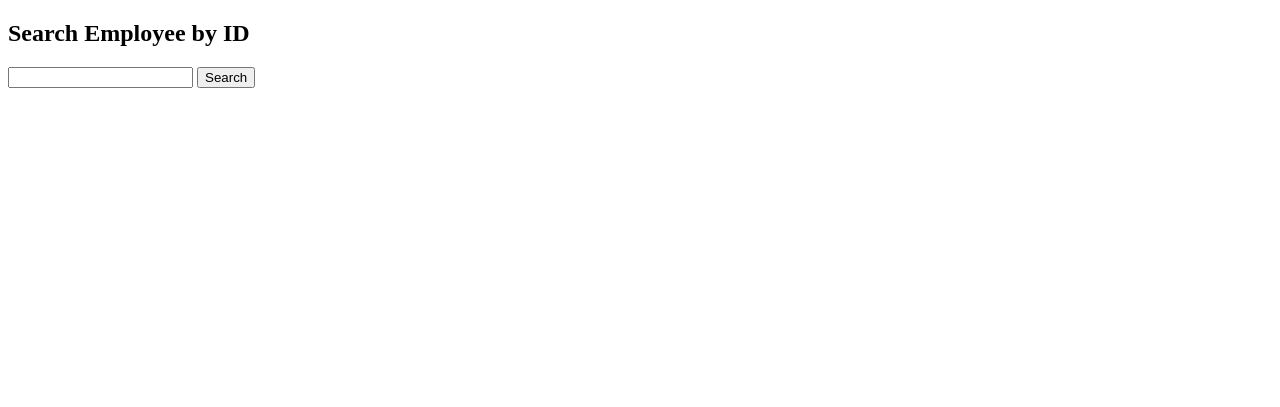
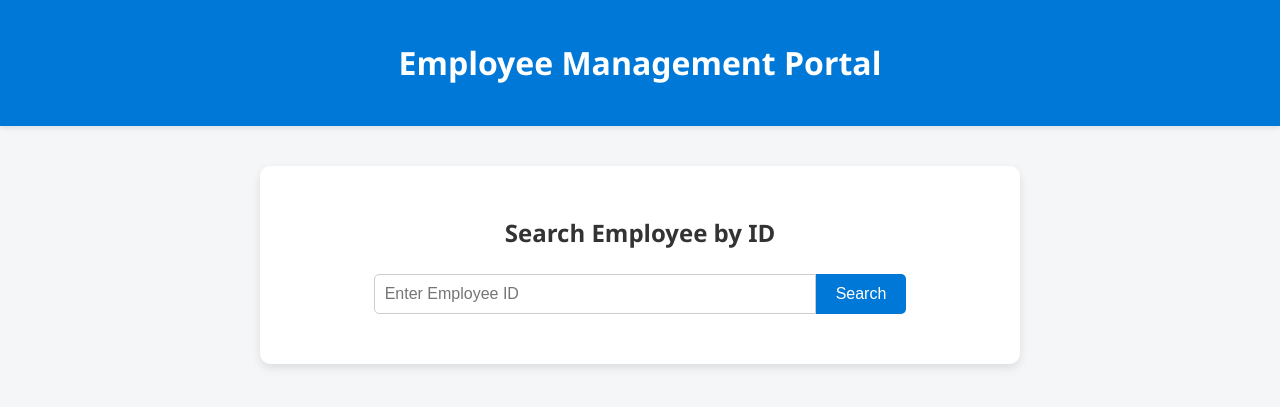
Before and after one commit to Faruk1301/todo-flask-app, a Flask app: page / in a window 1280 px wide. Shown: the top 407 px of the page. Run offline with Flask 3, Linux system fonts and the light colour scheme.

Commit message:
Update index.html

```diff
--- a/templates/index.html
+++ b/templates/index.html
@@ -1,27 +1,129 @@
 <!DOCTYPE html>
-<html>
+<html lang="en">
 <head>
+    <meta charset="UTF-8">
+    <meta name="viewport" content="width=device-width, initial-scale=1.0">
     <title>Employee Search</title>
+    <style>
+        body {
+            font-family: 'Segoe UI', Tahoma, Geneva, Verdana, sans-serif;
+            background-color: #f4f6f8;
+            margin: 0;
+            padding: 0;
+        }
+
+        header {
+            background-color: #0078d7;
+            color: white;
+            padding: 20px;
+            text-align: center;
+            box-shadow: 0 2px 5px rgba(0,0,0,0.1);
+        }
+
+        .container {
+            max-width: 700px;
+            margin: 40px auto;
+            background-color: white;
+            padding: 30px;
+            border-radius: 10px;
+            box-shadow: 0 4px 10px rgba(0,0,0,0.1);
+        }
+
+        h2 {
+            color: #333;
+            text-align: center;
+            margin-bottom: 25px;
+        }
+
+        form {
+            display: flex;
+            justify-content: center;
+            margin-bottom: 20px;
+        }
+
+        input[type="number"] {
+            padding: 10px;
+            font-size: 16px;
+            width: 60%;
+            border: 1px solid #ccc;
+            border-radius: 5px 0 0 5px;
+            outline: none;
+        }
+
+        button {
+            padding: 10px 20px;
+            font-size: 16px;
+            border: none;
+            background-color: #0078d7;
+            color: white;
+            border-radius: 0 5px 5px 0;
+            cursor: pointer;
+            transition: background-color 0.3s ease;
+        }
+
+        button:hover {
+            background-color: #005a9e;
+        }
+
+        .result {
+            margin-top: 20px;
+            padding: 20px;
+            background-color: #e6f0fa;
+            border-radius: 8px;
+        }
+
+        .result h3 {
+            margin-top: 0;
+            color: #0078d7;
+        }
+
+        .result ul {
+            list-style: none;
+            padding: 0;
+        }
+
+        .result li {
+            margin: 5px 0;
+            font-size: 16px;
+        }
+
+        .error {
+            color: red;
+            text-align: center;
+            font-weight: bold;
+        }
+    </style>
 </head>
 <body>
+    <header>
+        <h1>Employee Management Portal</h1>
+    </header>
+
+    <div class="container">
         <h2>Search Employee by ID</h2>
+
         <form method="post">
-        <input type="number" name="emp_id" required>
+            <input type="number" name="emp_id" placeholder="Enter Employee ID" required>
             <button type="submit">Search</button>
         </form>
 
+        {% if error %}
+            <div class="error">{{ error }}</div>
+        {% endif %}
+
         {% if employee %}
+            <div class="result">
                 <h3>Employee Details:</h3>
                 <ul>
-            <li>ID: {{ employee.id }}</li>
-            <li>Name: {{ employee.name }}</li>
-            <li>Email: {{ employee.email }}</li>
-            <li>Phone: {{ employee.phone }}</li>
-            <li>Position: {{ employee.position }}</li>
-            <li>Department: {{ employee.department }}</li>
+                    <li><strong>ID:</strong> {{ employee.id }}</li>
+                    <li><strong>Name:</strong> {{ employee.name }}</li>
+                    <li><strong>Email:</strong> {{ employee.email }}</li>
+                    <li><strong>Phone:</strong> {{ employee.phone }}</li>
+                    <li><strong>Position:</strong> {{ employee.position }}</li>
+                    <li><strong>Department:</strong> {{ employee.department }}</li>
                 </ul>
-    {% elif error %}
-        <p style="color:red">{{ error }}</p>
+            </div>
         {% endif %}
+    </div>
 </body>
 </html>
```
Lines whose indentation alone changed are shown as unchanged.
